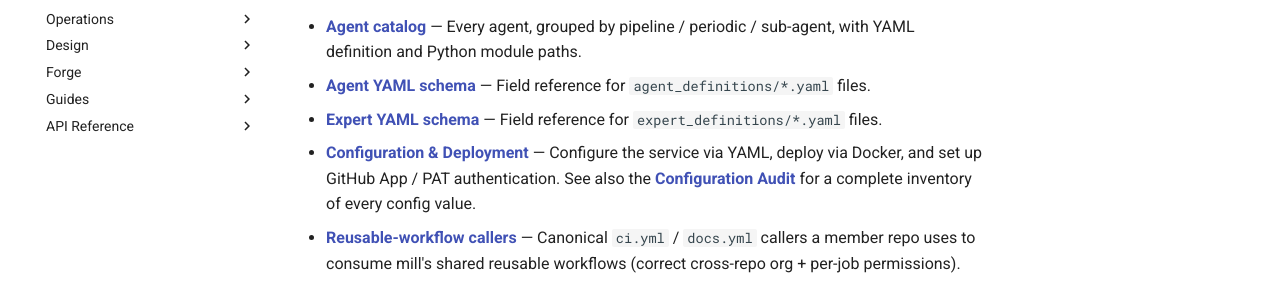
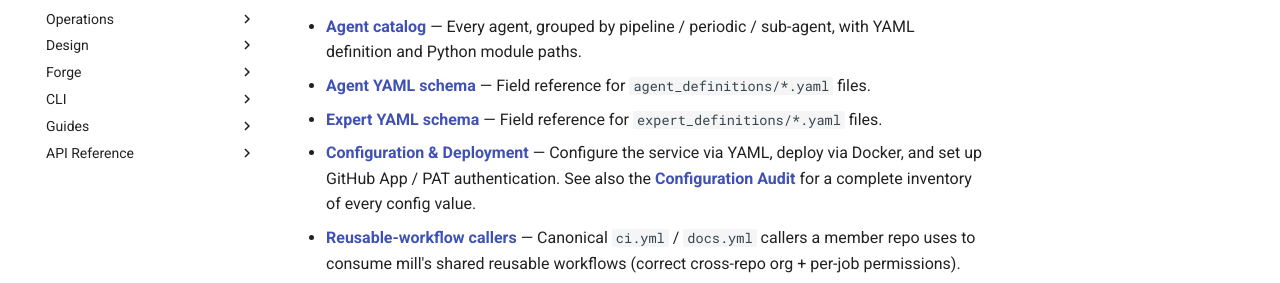
Before and after one commit to damien-robotsix/robotsix-mill, an MkDocs documentation site: the page built from docs/index.md, in a window 1280 px wide. Shown: the part 308-591 px from the top of the page. Built offline with MkDocs 1.6.1 and Material for MkDocs 9.7.7, drawn with Linux system fonts in a browser that asks for light colours.

Commit message:
ci: auto-fix add cli/usage.md to mkdocs.yml nav tree

```diff
--- a/mkdocs.yml
+++ b/mkdocs.yml
@@ -66,6 +66,8 @@
       - GitLab backend: forge/gitlab.md
       - CI monitoring: forge/ci-monitoring.md
       - Code scanning: forge/code-scanning.md
+  - CLI:
+      - Usage: cli/usage.md
   - Guides:
       - Adding a New Agent: guides/adding-a-new-agent.md
   - API Reference:
```
